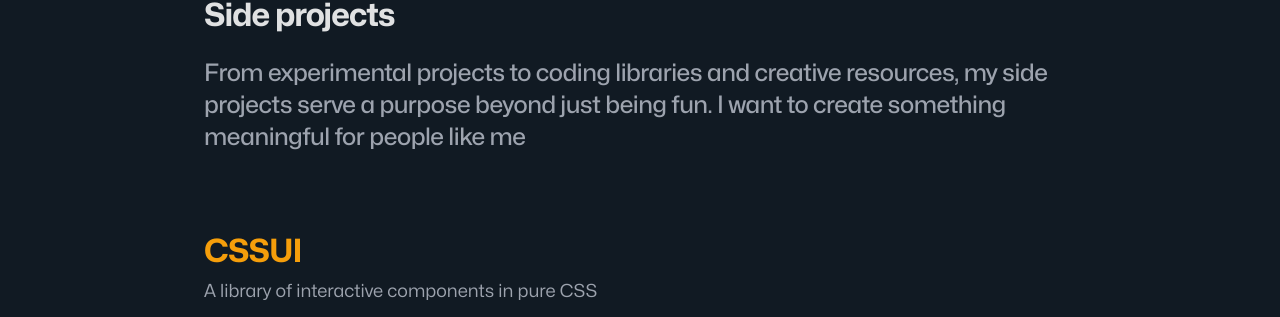
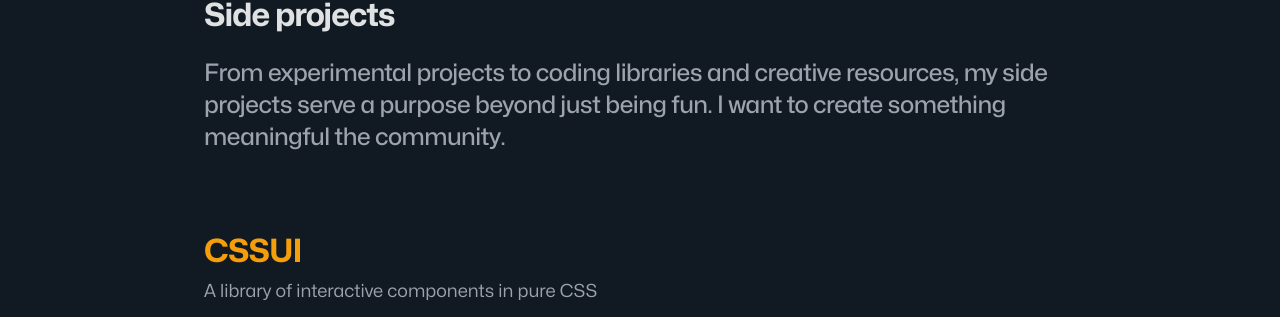
Before and after one commit to zetareticoli/fi, a Jekyll site: the page built from projects.html, in a window 1280 px wide. Shown: the part 197-514 px from the top of the page. Built offline with Jekyll 4.4.1, drawn with Linux system fonts in a browser that asks for light colours.

Commit message:
Updated side projects lead

```diff
--- a/projects.html
+++ b/projects.html
@@ -1,7 +1,7 @@
 ---
 layout: page
 headline: Side projects
-lead: From experimental projects to coding libraries and creative resources, my side projects serve a purpose beyond just being fun. I want to create something meaningful for people like me
+lead: From experimental projects to coding libraries and creative resources, my side projects serve a purpose beyond just being fun. I want to create something meaningful the community.
 ---
 
 <section class="inner outer-margin">
```
